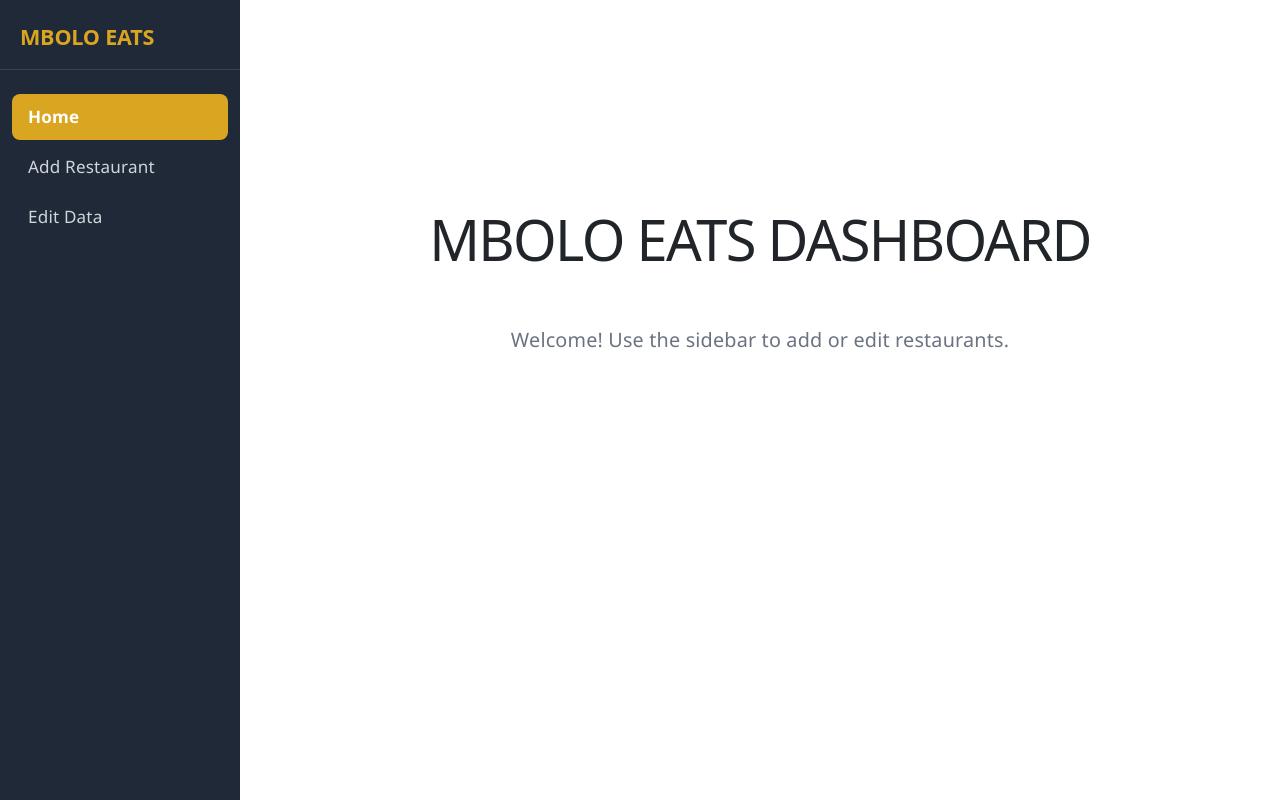
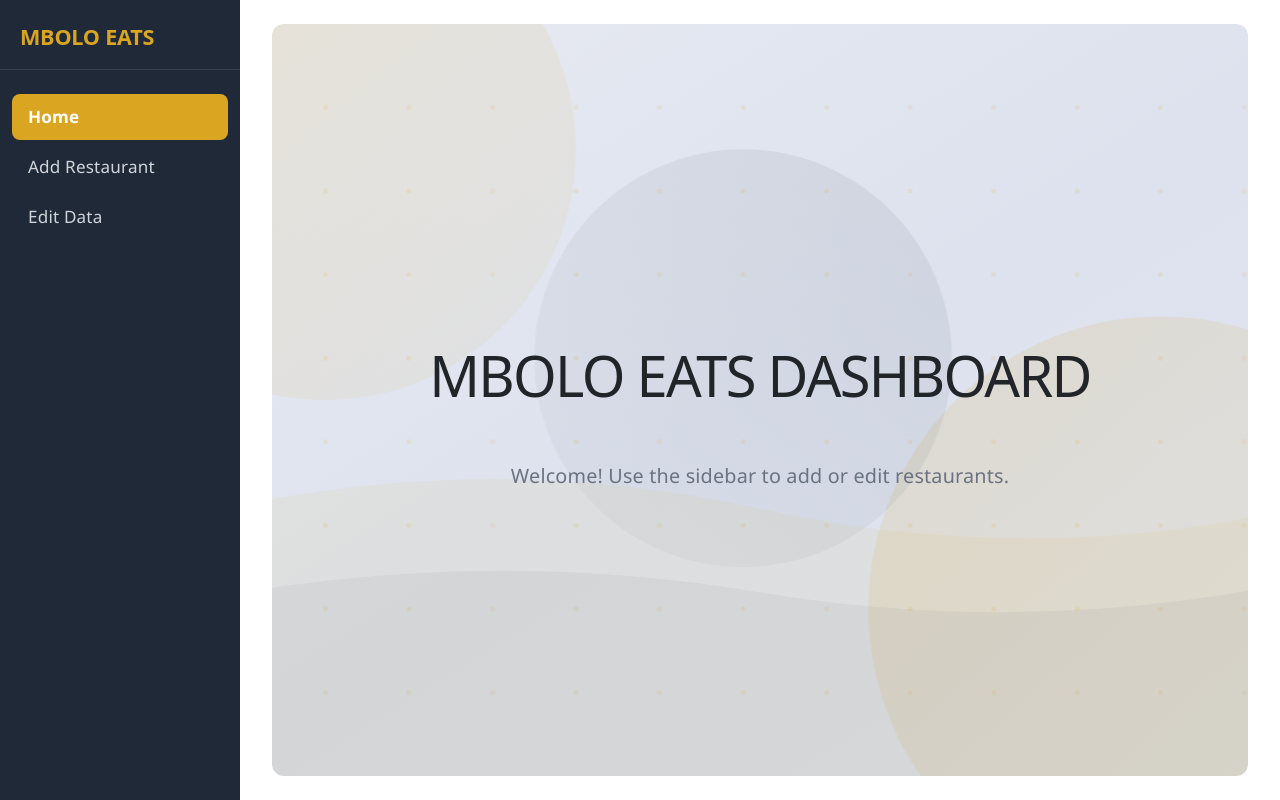
Before and after one commit to enocol/food_delivery_admin, a React (Vite) app: page / in a window 1280 px wide. Built offline with nearby package versions, Linux system fonts and the light colour scheme; no server answers.

Commit message:
add background image

```diff
--- a/src/App.css
+++ b/src/App.css
@@ -110,7 +110,11 @@ margin-bottom: 20px;
   flex-direction: column;
   align-items: center;
   justify-content: center;
-  min-height: 60vh;
+  min-height: calc(100vh - 48px);
+  background-size: cover;
+  background-position: center;
+  background-repeat: no-repeat;
+  border-radius: 12px;
 }
 
 .home-welcome {
@@ -152,16 +156,6 @@ margin-bottom: 20px;
 
 
 
-.primary-btn:hover {
-  background-color: #cf2f3b;
-}
-
-.primary-btn:disabled {
-  background-color: #ef8d95;
-  cursor: not-allowed;
-}
-
-
 .form-page {
 box-shadow: 0 4px 20px rgba(0, 0, 0, 0.1);
 display: flex;
@@ -181,7 +175,7 @@ flex-direction: column;
   flex-direction: column;
   gap: 12px;
   padding-top: 20px;
-  width: 50%;
+  width: 70%;
   padding-bottom: 20px;
 }
 
@@ -190,6 +184,7 @@ flex-direction: column;
   border-radius: 8px;
   padding: 10px 12px;
   font-size: 0.95rem;
+  background-color: #fff;
 }
 
 .data-form select {
@@ -241,6 +236,7 @@ flex-direction: column;
   font-size: 0.95rem;
   font-family: inherit;
   resize: vertical;
+  background-color: #fff;
 }
 
 .data-form textarea:focus {
@@ -319,11 +315,11 @@ flex-direction: column;
   font-size: 0.82rem;
   cursor: pointer;
 }
-
+/*
 .remove-item-btn:hover {
   border-color: #e63946;
   color: #e63946;
-}
+} */
 
 .restaurant-list {
   margin-top: 20px;
--- a/src/components/home.jsx
+++ b/src/components/home.jsx
@@ -1,9 +1,10 @@
 import React from 'react'
 import '../App.css'
+import homeBg from '../assets/home-bg.svg'
 
 const Home = () => {
   return (
-    <div className="home-page">
+    <div className="home-page" style={{ backgroundImage: `url(${homeBg})` }}>
       <header className="home-header">
         <h1>MBOLO EATS DASHBOARD</h1>
       </header>
```
Also changed, not shown: src/assets/home-bg.svg (added).
